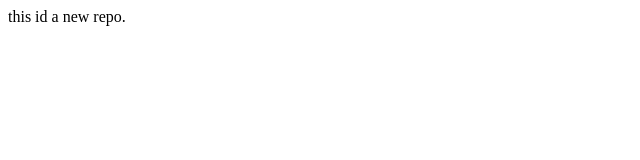
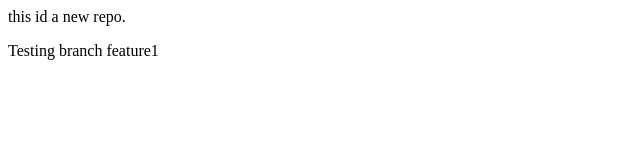
Before and after one commit to Muhammadonais123/localrepo, a plain HTML site: page index.html in a window 1280 px wide. Shown: the whole page, without its empty margins (0-640 px from the left). Drawn offline with Linux system fonts and the light colour scheme.

Commit message:
Updated index.html in feature1 branch

```diff
--- a/index.html
+++ b/index.html
@@ -1 +1,2 @@
 <p>this id a new repo.</p>
+<p>Testing branch feature1</p>
```
